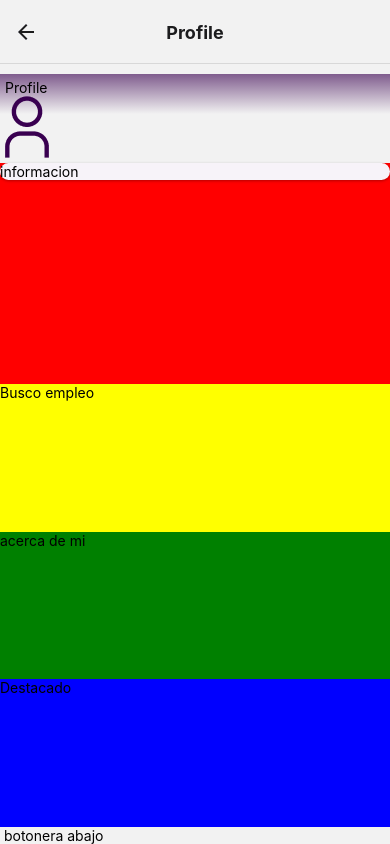
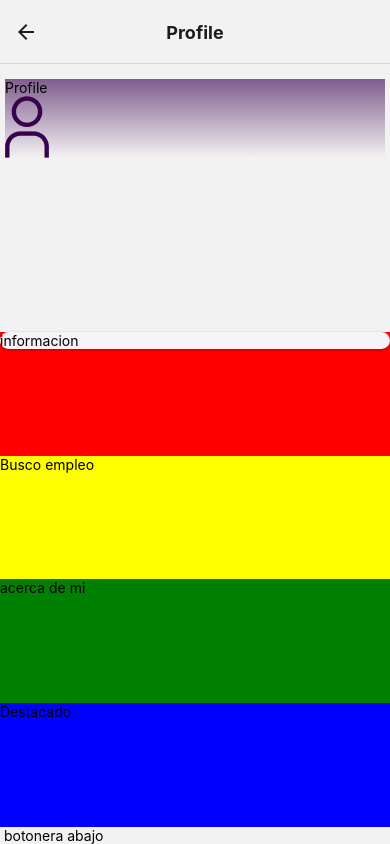
Before and after one commit to No-Country/C7-43reactNative, a React Native app: screen /Profile in a window 390 px wide. Built offline with nearby package versions, Linux system fonts and the light colour scheme.

Commit message:
ordene con flex

```diff
--- a/Screens/Profile.jsx
+++ b/Screens/Profile.jsx
@@ -11,10 +11,10 @@ const Profile  = ({navigation}) => {
     return(
     <>
     <SafeAreaView style={profileStyles.container}>
-    <View>
+    <View style={profileStyles.linearGradient}>
         <LinearGradient
         colors={['rgba(57, 0, 80, 0.62)', 'transparent' ]}
-        style={profileStyles.linearGradient}>
+        >
             <Text>
                 Profile
             </Text>
@@ -29,20 +29,15 @@ const Profile  = ({navigation}) => {
     </View>
     <View  style={profileStyles.empleo}>
         <Text>Busco empleo</Text>
-
     </View>
     <View style={profileStyles.about}>
         <Text>acerca de mi</Text>
-
     </View>
     <View  style={profileStyles.destacado}>
         <Text>Destacado</Text>
-
     </View>
     <View>
-
         <Text> botonera abajo</Text>
-
     </View>
     </SafeAreaView>
     </>
--- a/styles/LoginStyles.jsx
+++ b/styles/LoginStyles.jsx
@@ -4,7 +4,7 @@ import { StyleSheet } from "react-native";
 
 const loginStyles = StyleSheet.create({
     container:{
-        height: '100%',
+        flex:1,
         backgroundColor: 'white',
     },
     containerLogin: {
--- a/styles/ProfileStyles.jsx
+++ b/styles/ProfileStyles.jsx
@@ -3,29 +3,28 @@ import { StyleSheet } from "react-native";
 const profileStyles = StyleSheet.create({
   container:{
     flex:1,
-    justifyContent: 'flex-start',
-    height:'100%',
   },
-    linearGradient: {
+  linearGradient: {
     marginTop:10,
-    height:'40%',
     padding:5,
+    flex:2,
     },
     name:{
-    flex:3,
     backgroundColor: 'red',
+    flex:1,
     },
     empleo:{
-      flex:2,
       backgroundColor: 'yellow',
+      flex:1,
     },
     about:{
-      flex:2,
       backgroundColor: 'green',
+      flex:1,
     },
     destacado:{
-      flex:2,
       backgroundColor: 'blue',
-    }
+      flex:1,
+    },
+
 });
 export default profileStyles;
--- a/styles/Styles.jsx
+++ b/styles/Styles.jsx
@@ -7,7 +7,6 @@ import { StyleSheet } from "react-native";
         backgroundColor: 'white',
         alignItems: 'center',
         justifyContent: 'center',
-        height: '100%',
         backgroundColor: 'white',
       }
   });
```
